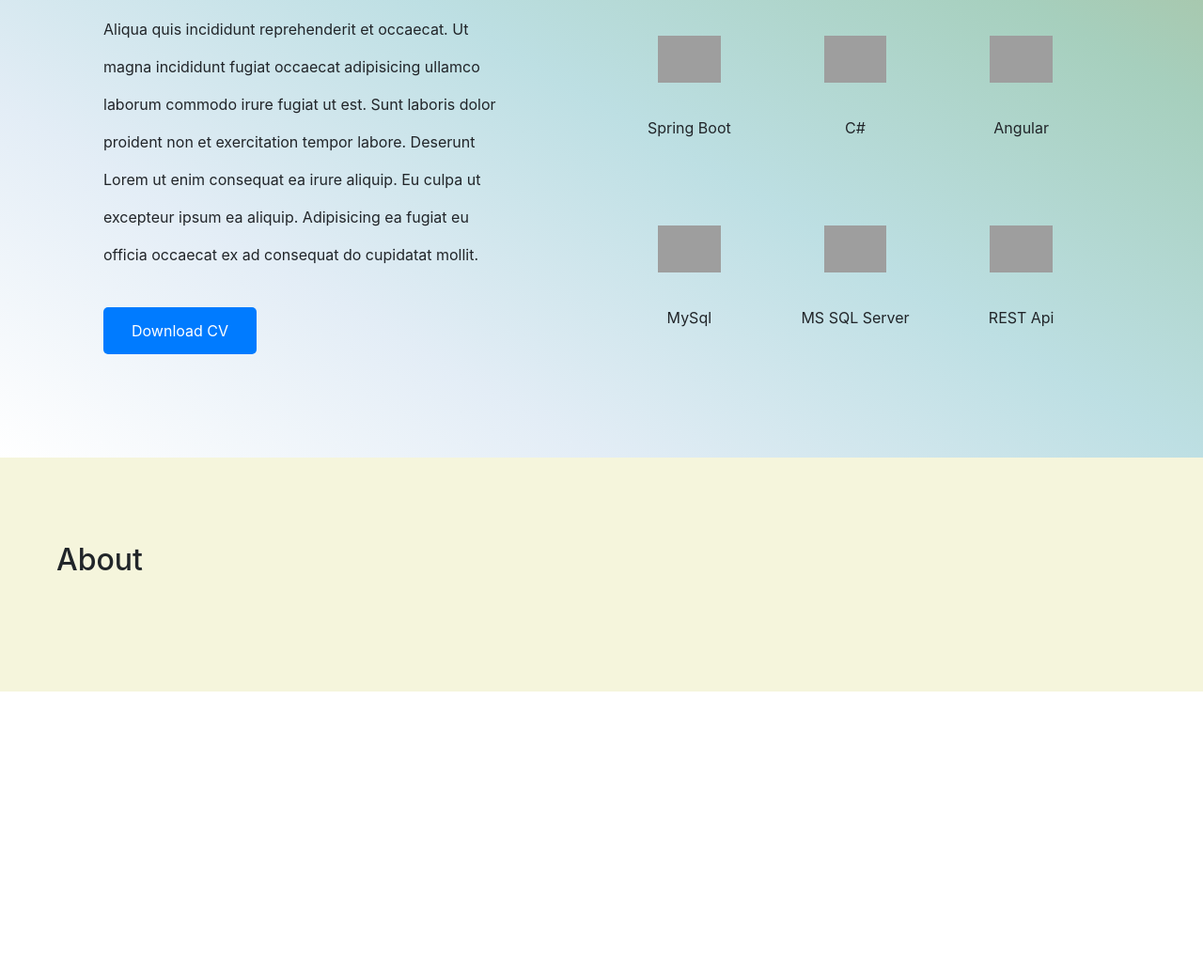
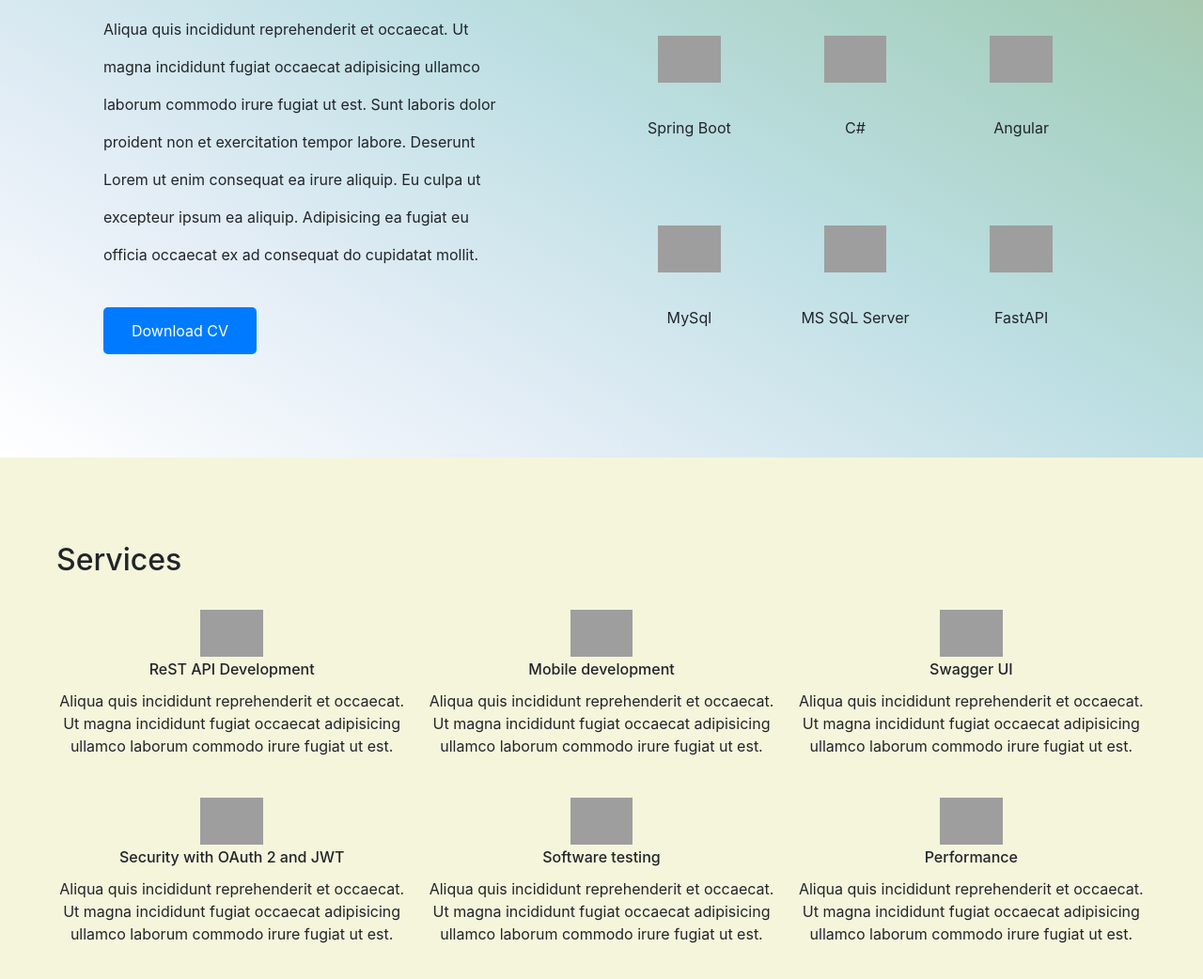
Before and after one commit to SotalvaroO/sotalvaroo.github.io, a plain HTML site: page index.html in a window 1280 px wide. Shown: the part 734-1776 px from the top of the page at 94% size. Before the commit the page ends 1470 px from the top, so only its background shows below. Drawn offline with nearby package versions, Linux system fonts and the light colour scheme; grey boxes are pictures that could not be loaded.

Commit message:
services

```diff
--- a/index.html
+++ b/index.html
@@ -98,10 +98,10 @@
             </div>
             <div class="technology__item">
               <img
-                src="https://www.brainboxes.com/files/pages/support/faqs/bb-400-faqs/logos/rest%20logo.png"
+                src="https://fastapi.tiangolo.com/img/logo-margin/logo-teal.png"
                 alt=""
               />
-              <div class="technology__name">REST Api</div>
+              <div class="technology__name">FastAPI</div>
             </div>
           </div>
         </div>
@@ -110,7 +110,81 @@
 
     <section class="services-section">
       <div class="cnt">
-        <h2 class="section__title">About</h2>
+        <h2 class="section__title">Services</h2>
+        <div class="services__grid">
+          <div class="service__item">
+            <img
+              src="https://www.brainboxes.com/files/pages/support/faqs/bb-400-faqs/logos/rest%20logo.png"
+              alt=""
+            />
+            <h3 class="service__name">ReST API Development</h3>
+            <p>
+              Aliqua quis incididunt reprehenderit et occaecat. Ut magna
+              incididunt fugiat occaecat adipisicing ullamco laborum commodo
+              irure fugiat ut est.
+            </p>
+          </div>
+          <div class="service__item">
+            <img
+              src="https://eu.community.samsung.com/t5/image/serverpage/image-id/513828i1BBE0753C2160F46?v=v2"
+              alt=""
+            />
+            <h3 class="service__name">Mobile development</h3>
+            <p>
+              Aliqua quis incididunt reprehenderit et occaecat. Ut magna
+              incididunt fugiat occaecat adipisicing ullamco laborum commodo
+              irure fugiat ut est.
+            </p>
+          </div>
+          <div class="service__item">
+            <img
+              src="https://raw.githubusercontent.com/swagger-api/swagger.io/wordpress/images/assets/SWU-logo-clr.png"
+              alt=""
+            />
+            <h3 class="service__name">Swagger UI</h3>
+            <p>
+              Aliqua quis incididunt reprehenderit et occaecat. Ut magna
+              incididunt fugiat occaecat adipisicing ullamco laborum commodo
+              irure fugiat ut est.
+            </p>
+          </div>
+          <div class="service__item">
+            <img
+              src="https://miro.medium.com/max/480/1*qMC7g40mcQmeI3r-hMjY8Q.png"
+              alt=""
+            />
+            <h3 class="service__name">Security with OAuth 2 and JWT</h3>
+            <p>
+              Aliqua quis incididunt reprehenderit et occaecat. Ut magna
+              incididunt fugiat occaecat adipisicing ullamco laborum commodo
+              irure fugiat ut est.
+            </p>
+          </div>
+          <div class="service__item">
+            <img
+              src="http://javadesde0.com/wp-content/uploads/junit5-banner.png"
+              alt=""
+            />
+            <h3 class="service__name">Software testing</h3>
+            <p>
+              Aliqua quis incididunt reprehenderit et occaecat. Ut magna
+              incididunt fugiat occaecat adipisicing ullamco laborum commodo
+              irure fugiat ut est.
+            </p>
+          </div>
+          <div class="service__item">
+            <img
+              src="https://cdn-icons-png.flaticon.com/512/3095/3095000.png"
+              alt=""
+            />
+            <h3 class="service__name">Performance</h3>
+            <p>
+              Aliqua quis incididunt reprehenderit et occaecat. Ut magna
+              incididunt fugiat occaecat adipisicing ullamco laborum commodo
+              irure fugiat ut est.
+            </p>
+          </div>
+        </div>
       </div>
     </section>
   </body>
--- a/styles.css
+++ b/styles.css
@@ -63,7 +63,17 @@ section {
   max-width: 100px;
 }
 
+.service__item img {
+  max-height: 50px;
+  max-width: 100px;
+}
+
 .technology__name {
+  font-size: 16px;
+  text-align: center;
+}
+
+.service__name{
   font-size: 16px;
   text-align: center;
 }
@@ -156,7 +166,7 @@ body {
   transform: translateY(-50%);
 }
 
-.button--cv{
+.button--cv {
   background: var(--blue);
   color: var(--white);
   padding: 5px 30px;
@@ -166,3 +176,40 @@ body {
   font: bold;
   border-radius: 5px;
 }
+
+.services__grid {
+  display: grid;
+  grid-template-columns: 1fr 1fr 1fr;
+  gap: 20px;
+}
+
+.service--item {
+  background-color: #820067;
+  width: auto;
+  height: auto;
+  padding: 20px;
+  border-bottom: 5px solid transparent;
+  border-radius: 10px;
+}
+
+.service__item{
+
+  display: flex;
+
+  min-width: 130px;
+  height: 180px;
+  flex-direction: column;
+  justify-content: space-evenly;
+  align-items: center;
+}
+
+
+h3 {
+  display: block;
+  font-size: 1.17em;
+  margin-block-start: 1em;
+  margin-block-end: 1em;
+  margin-inline-start: 0px;
+  margin-inline-end: 0px;
+  font-weight: bold;
+}
```
